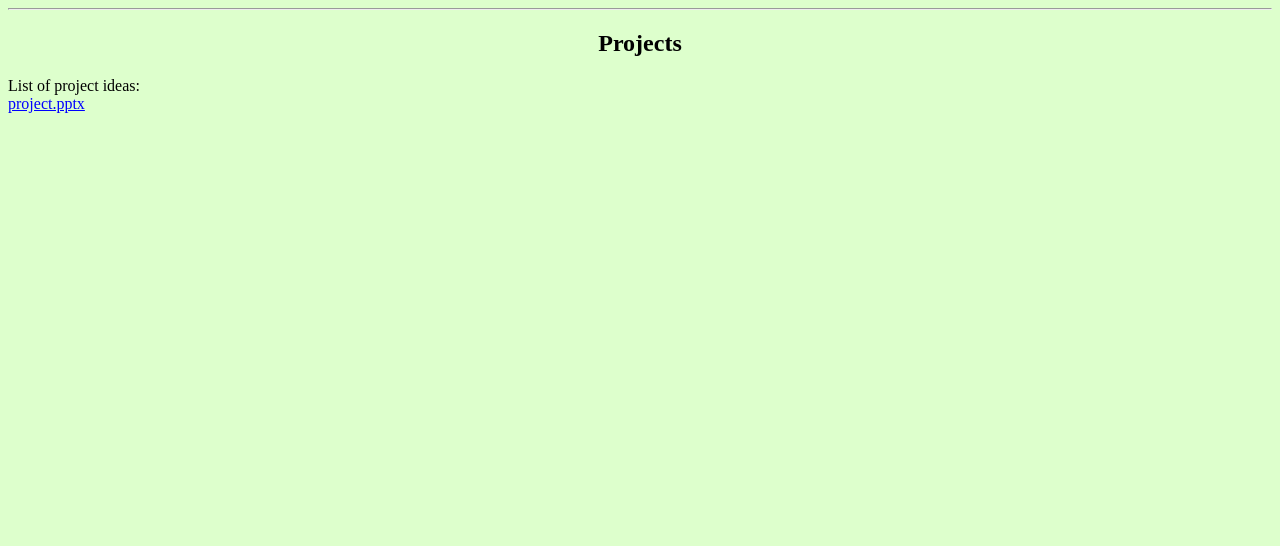
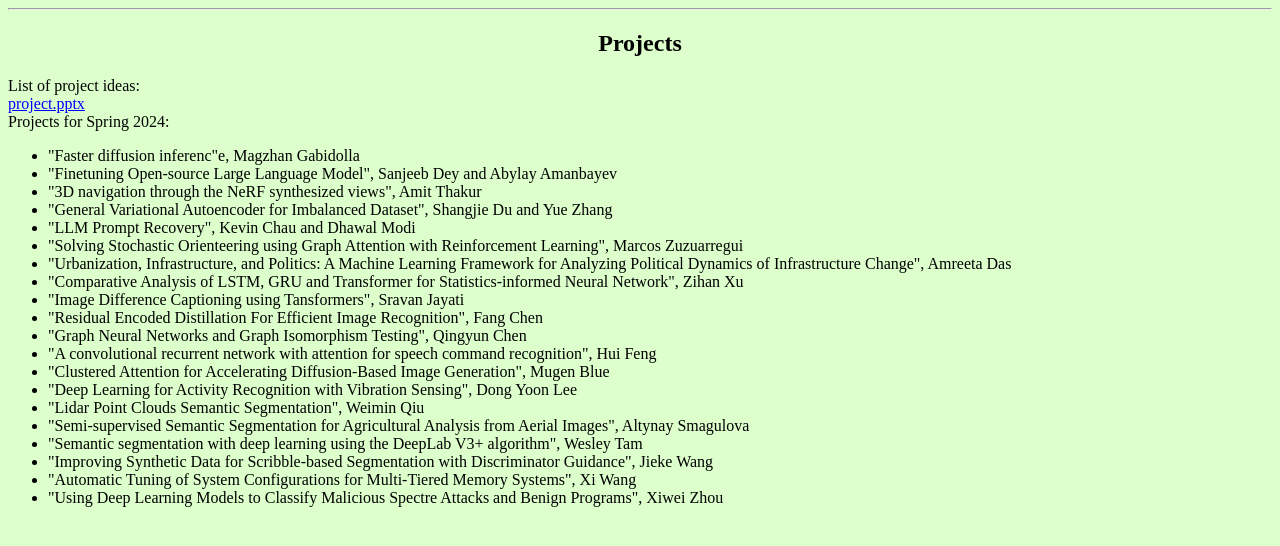
Before and after one commit to ucmercedeecs230/ucmercedeecs230.github.io, a plain HTML site: page files/projects.html in a window 1280 px wide. Drawn offline with Linux system fonts and the light colour scheme.

Commit message:
projects

```diff
--- a/files/projects.html
+++ b/files/projects.html
@@ -26,5 +26,30 @@ List of project ideas:
 <br>
 <a href="project.pptx">project.pptx</a>
 
+<br>
+Projects for Spring 2024:
+<br>
+<ul>
+    <li>"Faster diffusion inferenc"e,	Magzhan Gabidolla</li>
+    <li>"Finetuning Open-source Large Language Model",	Sanjeeb Dey	and Abylay Amanbayev</li>
+    <li>"3D navigation through the NeRF synthesized views",	Amit Thakur	</li>
+    <li>"General Variational Autoencoder for Imbalanced Dataset",	Shangjie Du and	Yue Zhang</li>
+	<li>"LLM Prompt Recovery",	Kevin Chau and	Dhawal Modi</li>
+    <li>"Solving Stochastic Orienteering using Graph Attention with Reinforcement Learning",	Marcos Zuzuarregui	</li>
+    <li>"Urbanization, Infrastructure, and Politics: A Machine Learning Framework for Analyzing Political Dynamics of Infrastructure Change",	Amreeta Das	</li>
+    <li>"Comparative Analysis of LSTM, GRU and Transformer for Statistics-informed Neural Network",	Zihan Xu	</li>
+    <li>"Image Difference Captioning using Tansformers",	Sravan Jayati	</li>
+    <li>"Residual Encoded Distillation For Efficient Image Recognition",	Fang Chen	</li>
+    <li>"Graph Neural Networks and Graph Isomorphism Testing",	Qingyun Chen	</li>
+    <li>"A convolutional recurrent network with attention for speech command recognition",	Hui Feng	</li>
+    <li>"Clustered Attention for Accelerating Diffusion-Based Image Generation",	Mugen Blue	</li>
+    <li>"Deep Learning for Activity Recognition with Vibration Sensing",	Dong Yoon Lee	</li>
+    <li>"Lidar Point Clouds Semantic Segmentation", 	Weimin Qiu	</li>
+    <li>"Semi-supervised Semantic Segmentation for Agricultural Analysis from Aerial Images",	Altynay Smagulova	</li>
+    <li>"Semantic segmentation with deep learning using the DeepLab V3+ algorithm",	Wesley Tam	</li>
+    <li>"Improving Synthetic Data for Scribble-based Segmentation with Discriminator Guidance",	Jieke Wang	</li>
+    <li>"Automatic Tuning of System Configurations for Multi-Tiered Memory Systems",	Xi Wang	</li>
+    <li>"Using Deep Learning Models to Classify Malicious Spectre Attacks and Benign Programs",	Xiwei Zhou	</li>
+</ul>
 </body>
 </html>
```
